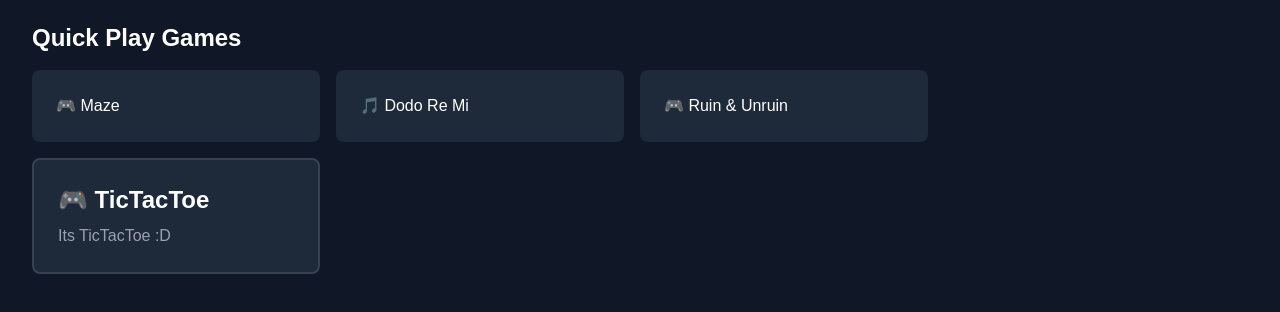
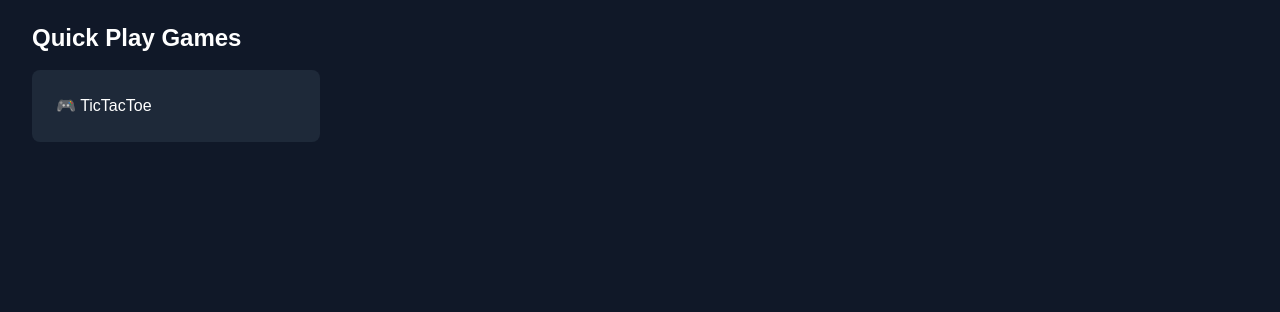
Before and after one commit to Chizza-Guild/gamehub, a Next.js app: page / in a window 1280 px wide. Shown: the part 396-708 px from the top of the page. Built offline with nearby package versions, Linux system fonts and the light colour scheme; no server answers; the database is empty.

Commit message:
removed the games that require lobbies from quick play

```diff
--- a/src/app/page.tsx
+++ b/src/app/page.tsx
@@ -173,18 +173,8 @@ export default function Home() {
 
 			<h2 className="text-2xl font-bold mb-4">Quick Play Games</h2>
 			<div className="grid grid-cols-1 md:grid-cols-3 gap-4 max-w-4xl">
-				<Link href="/games/maze" className="p-6 bg-gray-800 rounded-lg">
-					🎮 Maze
-				</Link>
-				<Link href="/games/dance" className="p-6 bg-gray-800 rounded-lg">
-					🎵 Dodo Re Mi
-				</Link>
-				<Link href="/games/ruined" className="p-6 bg-gray-800 rounded-lg">
-					🎮 Ruin & Unruin
-				</Link>
-				<Link href="/games/tictactoe" className="p-6 bg-gray-800 hover:bg-gray-700 rounded-lg border-2 border-gray-700 hover:border-blue-500 transition">
-					<h2 className="text-2xl font-bold mb-2">🎮 TicTacToe</h2>
-					<p className="text-gray-400">Its TicTacToe :D</p>
+				<Link href="/games/tictactoe" className="p-6 bg-gray-800 rounded-lg">
+					🎮 TicTacToe
 				</Link>
 			</div>
 		</div>
```
